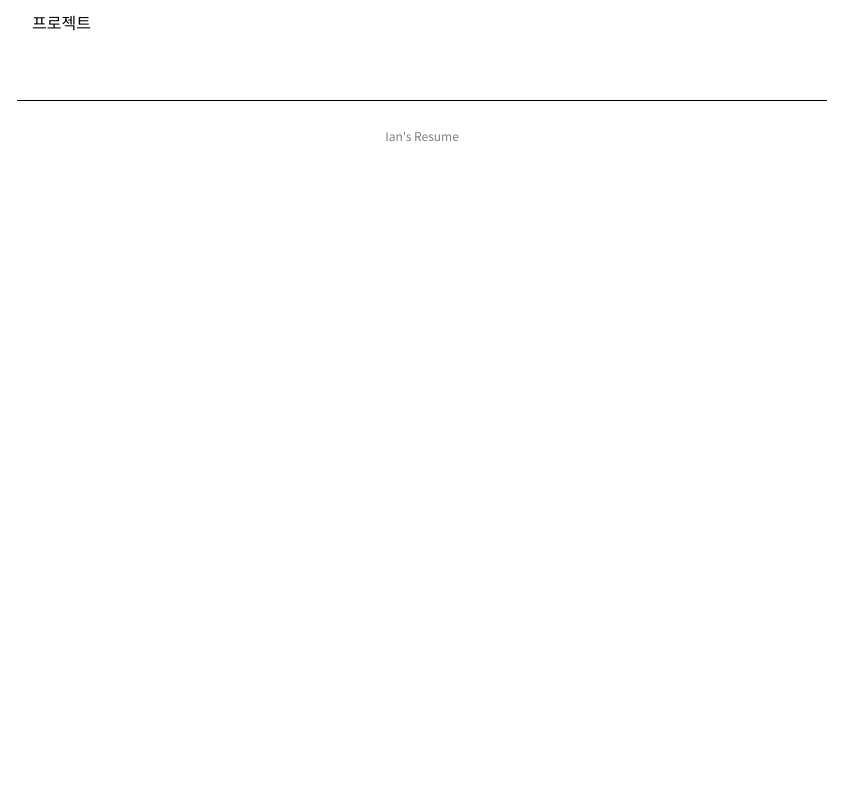
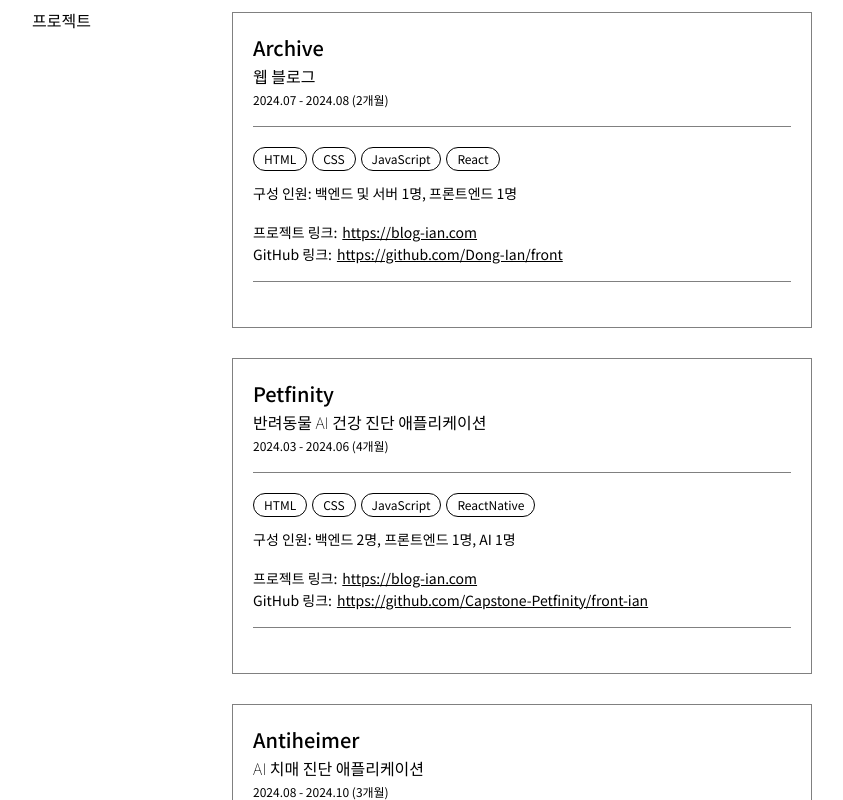
Before and after one commit to minijae011030/Resume, a React (Create React App) app: page / in a window 1280 px wide. Shown: the part 1000-1800 px from the top of the page, without its empty margins (218-1061 px from the left). Before the commit the page ends 1171 px from the top, so only its background shows below. Built offline with nearby package versions, Linux system fonts and the light colour scheme.

Commit message:
project wip

```diff
--- a/src/Home/Home.jsx
+++ b/src/Home/Home.jsx
@@ -5,7 +5,7 @@ import Introduce from "./component/Introduce";
 import Education from "./component/Education";
 import Skill from "./component/Skill";
 
-import HorizonLine from "../utils/component/HorizonLIne";
+import HorizonLine from "../utils/component/HorizonLine";
 import Footer from "../utils/component/Footer";
 import Project from "./component/Project";
 
--- a/src/Home/component/Education.jsx
+++ b/src/Home/component/Education.jsx
@@ -1,6 +1,44 @@
+import { useEffect, useState } from "react";
 import styles from "../styles/home.module.css";
 
 function Education() {
+  const [isMobileScreen, setIsMobileScreen] = useState(false);
+
+  const handleResize = () => {
+    setIsMobileScreen(window.innerWidth <= 500);
+  };
+
+  useEffect(() => {
+    handleResize();
+    window.addEventListener("resize", handleResize);
+    return () => window.removeEventListener("resize", handleResize);
+  }, []);
+
+  if (isMobileScreen) {
+    return (
+      <div className={styles.section}>
+        <div className={styles.title}>
+          <p>학력</p>
+        </div>
+        <div className={styles.contents}>
+          <div className={styles.education}>
+            <div className={styles.university}>
+              <p className={styles.name}>세종대학교</p>
+            </div>
+            <p className={styles.duration_mobile}>2020.03 - 2025.02</p>
+
+            <p className={styles.major}>
+              호텔관광대학 외식경영학과 {"("}주{")"}
+            </p>
+            <p className={styles.major}>
+              컴퓨터공학과 {"("}복수{")"}
+            </p>
+          </div>
+        </div>
+      </div>
+    );
+  }
+
   return (
     <div className={styles.section}>
       <div className={styles.title}>
--- a/src/Home/component/Profile.jsx
+++ b/src/Home/component/Profile.jsx
@@ -2,7 +2,7 @@ import { useEffect, useState } from "react";
 
 import styles from "../styles/home.module.css";
 
-import profile_img from "../../asset/profile_ian.jpg";
+import profile_img from "../../utils/image/profile_ian.jpg";
 
 function Profile() {
   const [isSmallScreen, setIsSmallScreen] = useState(false);
--- a/src/Home/component/Project.jsx
+++ b/src/Home/component/Project.jsx
@@ -1,4 +1,46 @@
 import styles from "../styles/home.module.css";
+import projects from "../../utils/data/projects.json";
+
+function HorizonLine() {
+  return <div className={styles.project_hr} />;
+}
+function ProjectComponent({ index, project }) {
+  const skills = project.skills;
+
+  return (
+    <div key={index} className={styles.project}>
+      <p className={styles.project_name}>{project.project_name}</p>
+      <p className={styles.project_description}>
+        {project.project_description}
+      </p>
+      <p className={styles.project_duration}>{project.project_duration}</p>
+      <HorizonLine />
+      <div className={styles.project_skill}>
+        {skills.map((skill, index) => {
+          return (
+            <div>
+              <p key={index}>{skill}</p>
+            </div>
+          );
+        })}
+      </div>
+      <p className={styles.project_composition}>
+        구성 인원: {project.project_composition}
+      </p>
+      <div className={styles.urls}>
+        <div className={styles.url}>
+          <p>프로젝트 링크: </p>
+          <a href={project.project_url}>{project.project_url}</a>
+        </div>
+        <div className={styles.url}>
+          <p>GitHub 링크: </p>
+          <a href={project.github_url}>{project.github_url}</a>
+        </div>
+      </div>
+      <HorizonLine />
+    </div>
+  );
+}
 
 function Project() {
   return (
@@ -7,7 +49,11 @@ function Project() {
         <p>프로젝트</p>
       </div>
       <div className={styles.contents}>
-        <div className={styles.project}></div>
+        <div className={styles.projects}>
+          {projects.map((project, index) => {
+            return <ProjectComponent index={index} project={project} />;
+          })}
+        </div>
       </div>
     </div>
   );
--- a/src/Home/styles/home.module.css
+++ b/src/Home/styles/home.module.css
@@ -141,8 +141,13 @@
   }
 }
 
+.duration_mobile {
+  font-size: 14px;
+  margin: 10px 0;
+}
+
 .major {
-  font-size: 13px;
+  font-size: 12px;
   margin: 5px 0;
 }
 
@@ -164,3 +169,81 @@
     width: 170px;
   }
 }
+
+@media only screen and (max-width: 768px) {
+  .title {
+    width: 70px;
+  }
+}
+
+/* project */
+
+.project {
+  border: 1px solid gray;
+
+  margin: 0 0 30px 0;
+  padding: 25px 20px;
+
+  .project_name {
+    font-size: 20px;
+    margin: 0 0 10px 0;
+    font-weight: 500;
+  }
+
+  .project_description {
+    font-weight: lighter;
+    margin: 0 0 10px 0;
+  }
+
+  .project_duration {
+    font-size: 12px;
+    margin: 0 0 15px 0;
+  }
+
+  .project_skill {
+    display: flex;
+    gap: 5px;
+    margin: 20px 0 15px 0;
+
+    > div {
+      border: 0.5px solid black;
+      border-radius: 15px;
+      padding: 5px 10px;
+      font-size: 12px;
+    }
+  }
+
+  .project_composition {
+    margin: 0 0 25px 0;
+    font-size: 14px;
+  }
+
+  .urls {
+    margin: 0 0 20px 0;
+  }
+
+  .url {
+    display: flex;
+    gap: 5px;
+    margin: 0 0 8px 0;
+
+    > p {
+      font-size: 14px;
+    }
+
+    > a {
+      color: black;
+      font-size: 14px;
+    }
+
+    > a:hover {
+      cursor: pointer;
+    }
+  }
+}
+
+.project_hr {
+  width: 100%;
+  border-top: 1px solid gray;
+  margin: 20px 0;
+}
--- /dev/null
+++ b/src/utils/data/projects.json
@@ -0,0 +1,31 @@
+[
+  {
+    "project_name": "Archive",
+    "project_description": "웹 블로그",
+    "project_duration": "2024.07 - 2024.08 (2개월)",
+    "project_composition": "백엔드 및 서버 1명, 프론트엔드 1명",
+    "project_url": "https://blog-ian.com",
+    "github_url": "https://github.com/Dong-Ian/front",
+    "skills": ["HTML", "CSS", "JavaScript", "React"]
+  },
+  {
+    "project_name": "Petfinity",
+    "project_description": "반려동물 AI 건강 진단 애플리케이션",
+
+    "project_duration": "2024.03 - 2024.06 (4개월)",
+    "project_composition": "백엔드 2명, 프론트엔드 1명, AI 1명",
+    "project_url": "https://blog-ian.com",
+    "github_url": "https://github.com/Capstone-Petfinity/front-ian",
+    "skills": ["HTML", "CSS", "JavaScript", "ReactNative"]
+  },
+  {
+    "project_name": "Antiheimer",
+    "project_description": "AI 치매 진단 애플리케이션",
+
+    "project_duration": "2024.08 - 2024.10 (3개월)",
+    "project_composition": "백엔드 2명, 프론트엔드 1명, AI 1명",
+    "project_url": "https://blog-ian.com",
+    "github_url": "https://github.com/AntiHeimer/front-RN",
+    "skills": ["HTML", "CSS", "JavaScript", "ReactNative"]
+  }
+]
```
Also changed, not shown: src/utils/image/profile_ian.jpg (renamed from src/asset/profile_ian.jpg).
